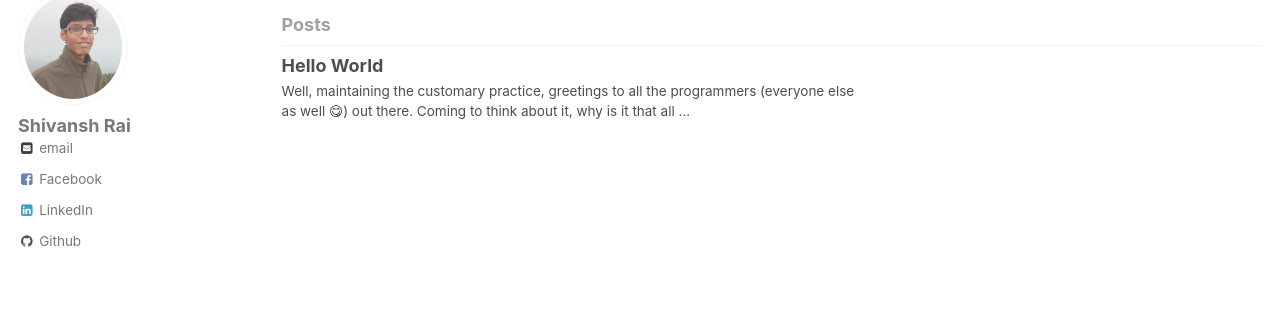
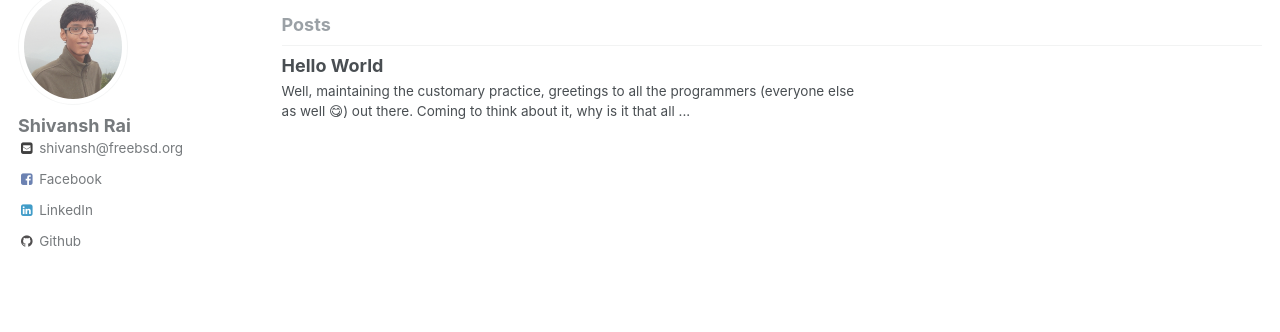
Before and after one commit to shivansh/shivansh.github.io, a Jekyll site: the page built from index.html, in a window 1280 px wide. Shown: the part 129-461 px from the top of the page. Built offline with Jekyll 4.4.1, drawn with Linux system fonts in a browser that asks for light colours; the list of posts is cut into pages by our own code; comment, search, counter and statistics services are not loaded.

Commit message:
Email updated

```diff
--- a/_config.yml
+++ b/_config.yml
@@ -65,7 +65,7 @@ author:
   avatar           : "profile.jpg"
   bio              : #"I am an amazing person."
   location         : #"Somewhere"
-  email            : shivanshrai84@gmail.com
+  email            : shivansh@freebsd.org
   uri              :
   bitbucket        :
   codepen          :
--- a/_data/ui-text.yml
+++ b/_data/ui-text.yml
@@ -25,7 +25,7 @@ en: &DEFAULT_EN
   feed_label            : "Feed"
   powered_by            : "Powered by"
   website_label         : "Website"
-  email_label           : "email"
+  email_label           : "shivansh@freebsd.org"
 en-US:
   <<: *DEFAULT_EN
 en-UK:
```
